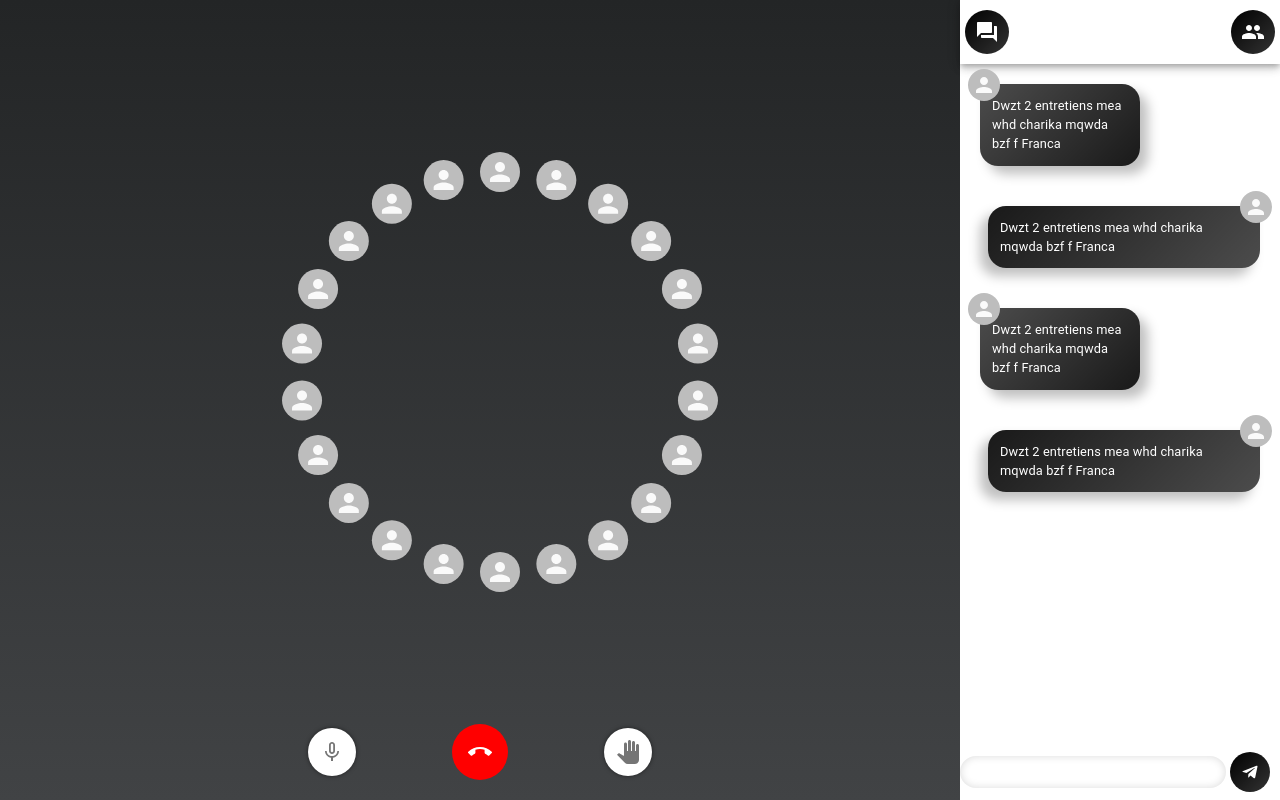
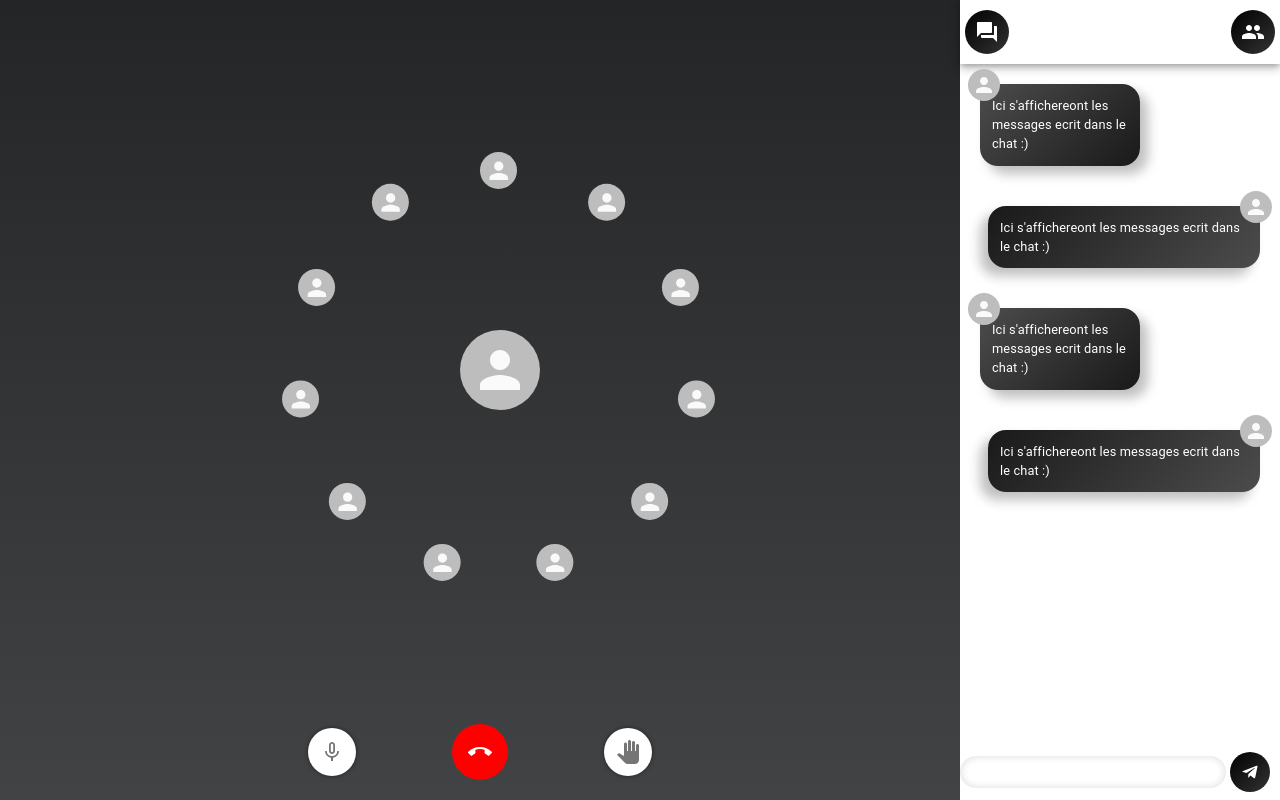
Before and after one commit to Mourad149/LetsTalk, a React (Create React App) app: page / in a window 1280 px wide. Built offline with nearby package versions, Linux system fonts and the light colour scheme.

Commit message:
adding coach avatar to voice circular

```diff
--- a/src/chat-view/messaging-component/message-box.component.jsx
+++ b/src/chat-view/messaging-component/message-box.component.jsx
@@ -14,7 +14,7 @@ function MessageBoxComponent(props) {
     >
       <MessageAvatarComponent currentUser={props.currentUser} />
       <Typography className={classes.textMessage}>
-        Dwzt 2 entretiens mea whd charika mqwda bzf f Franca
+        Ici s'affichereont les messages ecrit dans le chat :)
       </Typography>
     </div>
   );
--- a/src/chat-view/voice-chat-component/voice-chat-avatar.component.jsx
+++ b/src/chat-view/voice-chat-component/voice-chat-avatar.component.jsx
@@ -1,10 +1,11 @@
 import React from 'react';
 import { Avatar } from '@material-ui/core';
-
+import useStyles from './voice-chat.style';
 function VoiceChatAvatarComponent(props) {
+  const classes = useStyles();
   return (
-    <li style={props.styleProps}>
-      <Avatar />
+    <li style={props.props.styles}>
+      <Avatar className={classes.participantsAvatar} />
     </li>
   );
 }
--- a/src/chat-view/voice-chat-component/voice-chat-circular.component.jsx
+++ b/src/chat-view/voice-chat-component/voice-chat-circular.component.jsx
@@ -1,20 +1,10 @@
 import React from 'react';
 import VoiceChatAvatarComponent from './voice-chat-avatar.component';
 import useStyles from './voice-chat.style';
+import { Avatar } from '@material-ui/core';
 function VoiceChatCircularComponent() {
   const classes = useStyles();
   var list = [
-    <VoiceChatAvatarComponent />,
-    <VoiceChatAvatarComponent />,
-    <VoiceChatAvatarComponent />,
-    <VoiceChatAvatarComponent />,
-    <VoiceChatAvatarComponent />,
-    <VoiceChatAvatarComponent />,
-    <VoiceChatAvatarComponent />,
-    <VoiceChatAvatarComponent />,
-    <VoiceChatAvatarComponent />,
-    <VoiceChatAvatarComponent />,
-    <VoiceChatAvatarComponent />,
     <VoiceChatAvatarComponent />,
     <VoiceChatAvatarComponent />,
     <VoiceChatAvatarComponent />,
@@ -38,19 +28,21 @@ function VoiceChatCircularComponent() {
       }}
     >
       <ul className={classes.list}>
+        <Avatar className={classes.organizerAvatar} />
         {list.map((item, index) => {
           var offsetAngle = 360 / list.length;
           var rotateAngle = offsetAngle * index;
 
           return (
             <VoiceChatAvatarComponent
-              styleProps={{
-                transform: `rotate(${rotateAngle}deg) translate(0,-200px) rotate(-${rotateAngle}deg)`,
-                listStyle: 'none',
-
-                position: 'absolute',
-                top: '50%',
-                left: '50%',
+              props={{
+                styles: {
+                  transform: `rotate(${rotateAngle}deg) translate(0,-200px) rotate(-${rotateAngle}deg)`,
+                  listStyle: 'none',
+                  position: 'absolute',
+                  top: '50%',
+                  left: '50%',
+                },
               }}
               key={index}
             />
--- a/src/chat-view/voice-chat-component/voice-chat.style.js
+++ b/src/chat-view/voice-chat-component/voice-chat.style.js
@@ -1,6 +1,9 @@
 import { makeStyles } from '@material-ui/core/styles';
 import { Button } from '@material-ui/core';
-
+const organizerAvatarWidth = '5rem';
+const organizerAvatarHeight = '5rem';
+const participantAvatarWidth = '2.3rem';
+const participantAvatarHeight = '2.3rem';
 const useStyles = makeStyles({
   voiceChatContainer: {
     width: '100%',
@@ -42,8 +45,19 @@ const useStyles = makeStyles({
     listStyle: 'none',
 
     position: 'absolute',
-    top: '50%',
-    left: '50%',
+    top: `50%`,
+    left: `50%`,
+  },
+  organizerAvatar: {
+    width: organizerAvatarWidth,
+    height: organizerAvatarHeight,
+    marginLeft: participantAvatarWidth,
+    marginRight: participantAvatarWidth,
+    marginTop: participantAvatarHeight,
+  },
+  participantsAvatar: {
+    width: participantAvatarWidth,
+    height: participantAvatarHeight,
   },
 });
 
```
Also changed, not shown: 1 other file (tests, documents, lock files or other folders).
